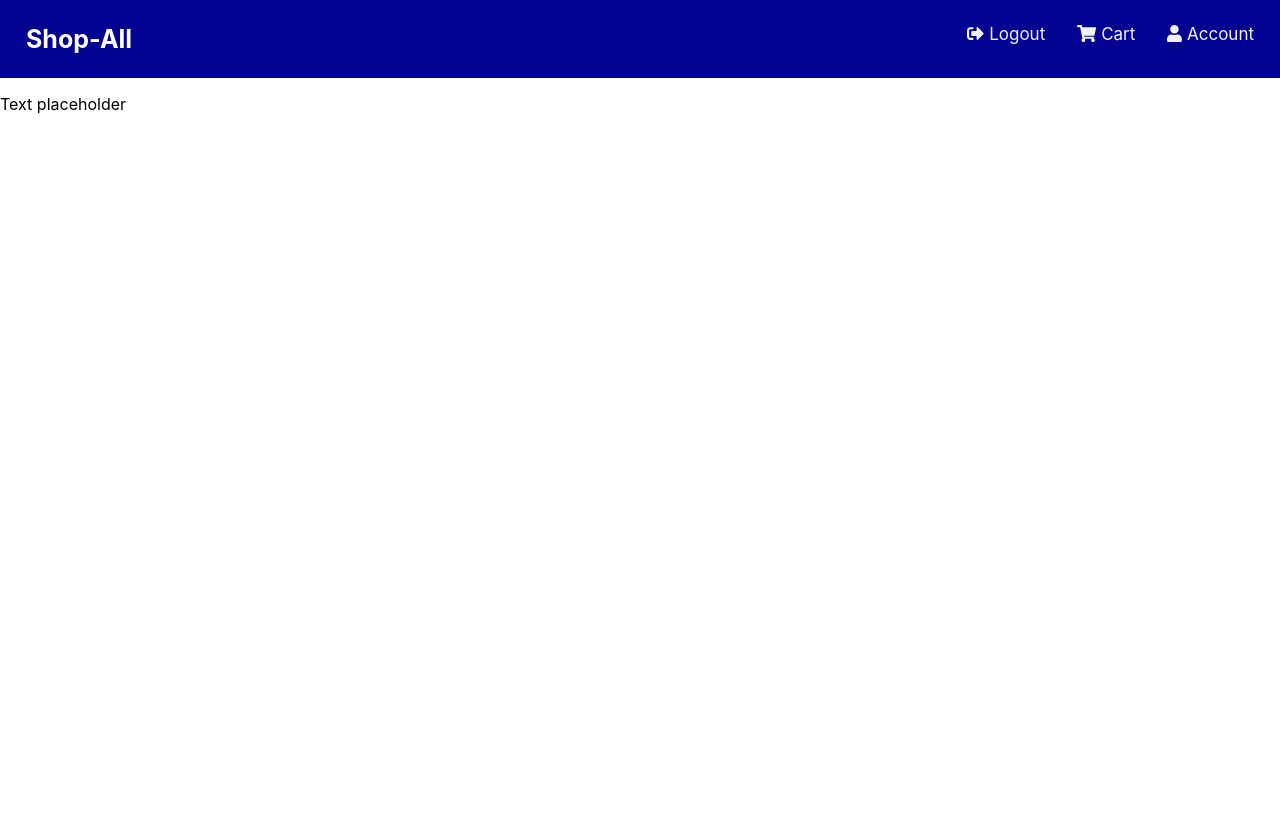
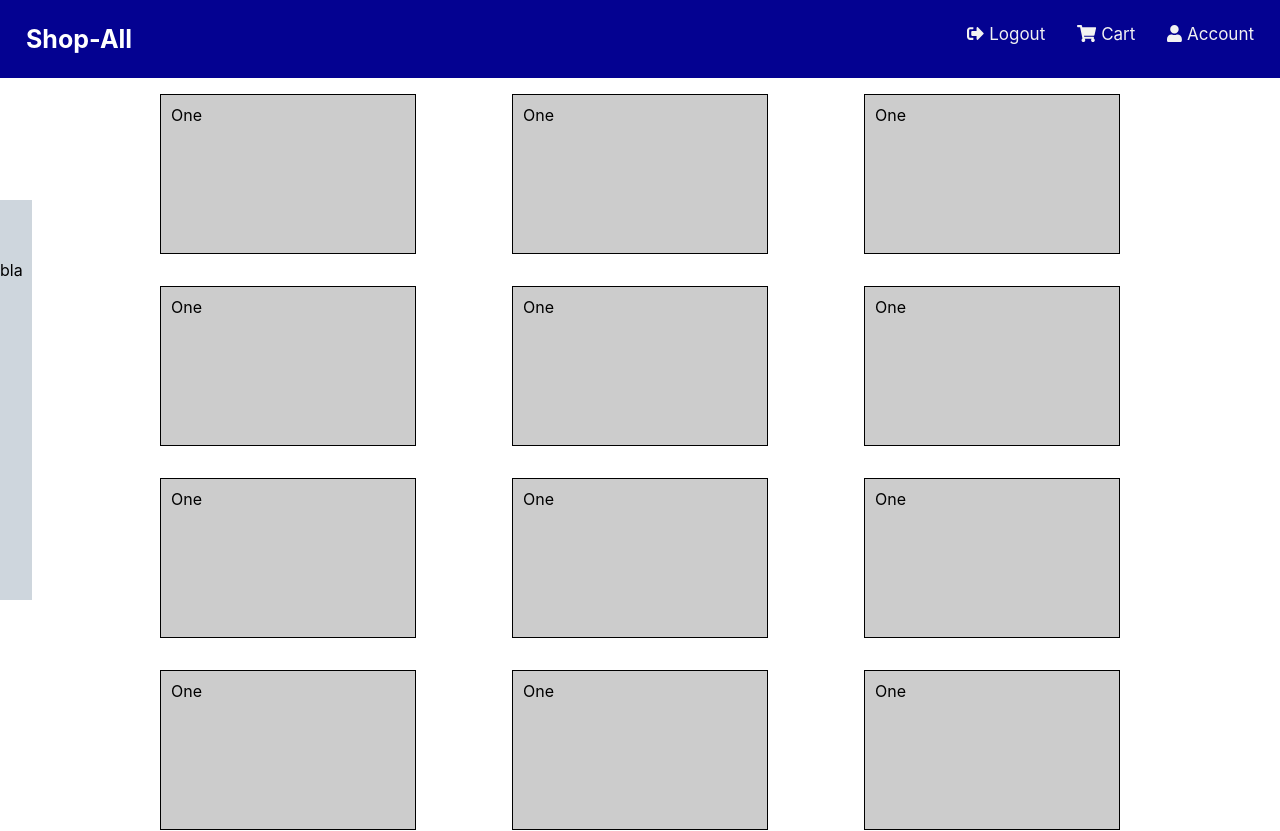
Before and after one commit to butterGit/shop-all, a Next.js app: page / in a window 1280 px wide. Shown: the top 831 px of the page. Before the commit the page ends 800 px from the top, so only its background shows below. Built offline with nearby package versions, Linux system fonts and the light colour scheme.

Commit message:
Basic Layout of home page

```diff
--- a/components/Layout/Layout.js
+++ b/components/Layout/Layout.js
@@ -1,12 +1,14 @@
-import Navbar from "./Navbar/Navbar"
+import Navbar from "./Navbar/Navbar";
+import { Fragment } from "react";
+
 
 const Layout = (props) => {
-    return (
-        <div>
-            <Navbar/>
-           <main>{props.children}</main>
-        </div>
-        )
-}
+  return (
+    <Fragment>
+      <Navbar />
+      <main>{props.children}</main>
+    </Fragment>
+  );
+};
 
 export default Layout;
--- /dev/null
+++ b/components/Products/ProductsList.js
@@ -0,0 +1,39 @@
+import styles from "./ProductsList.module.css";
+import { Fragment } from "react";
+
+const DUMMY_PRODUCTS = [{}];
+
+const ProductsList = () => {
+  return (
+    <Fragment>
+      <div className={styles.sidenav}>bla</div>
+      <div className={styles.wrapper}>
+        <div className={styles["flex-container"]}>
+          <div className={styles["grid-item"]}>One</div>
+          <div className={styles["grid-item"]}>One</div>
+          <div className={styles["grid-item"]}>One</div>
+        </div>
+        <div className={styles["flex-container"]}>
+          <div className={styles["grid-item"]}>One</div>
+          <div className={styles["grid-item"]}>One</div>
+          <div className={styles["grid-item"]}>One</div>
+        </div>
+        <div className={styles["flex-container"]}>
+          <div className={styles["grid-item"]}>One</div>
+          <div className={styles["grid-item"]}>One</div>
+          <div className={styles["grid-item"]}>One</div>
+        </div>
+        <div className={styles["flex-container"]}>
+          <div className={styles["grid-item"]}>One</div>
+          <div className={styles["grid-item"]}>One</div>
+          <div className={styles["grid-item"]}>One</div>
+        </div>
+        <div className={styles["flex-container"]}>
+          <div className={styles["grid-item"]}>One</div>
+        </div>
+      </div>
+    </Fragment>
+  );
+};
+
+export default ProductsList;
--- /dev/null
+++ b/components/Products/ProductsList.module.css
@@ -0,0 +1,54 @@
+.sidenav {
+  height: 50%; /* 100% Full-height */
+  width: 2rem; /* 0 width - change this with JavaScript */
+  position: fixed; /* Stay in place */
+  z-index: 1; /* Stay on top */
+  top: 25%; /* Stay at the top */
+  left: 0;
+  background-color: rgb(206, 214, 221); /* Black*/
+  overflow-x: hidden; /* Disable horizontal scroll */
+  padding-top: 60px; /* Place content 60px from the top */
+  transition: 0.5s; /* 0.5 second transition effect to slide in the sidenav */
+}
+
+.wrapper{
+  width: 80%;
+  margin: auto;
+}
+
+.flex-container{
+  display: flex;
+  flex-direction: row;
+  align-items: center;
+  justify-content: space-between;
+  width: 100%;
+
+}
+
+.grid-item {
+  height: 20vh;
+  flex-basis: auto;
+  width: 25%;
+  position: relative;
+  padding: 10px;
+  box-sizing: border-box;
+  background: #ccc;
+  margin: 1rem 2rem;
+  border: 1px solid #000;
+}
+
+@media(max-width: 1073px) {
+  .grid-item {
+   flex-basis: 33.33%;
+ }
+}
+@media(max-width: 815px) {
+ .grid-item {
+   flex-basis: 50%;
+ }
+}
+@media(max-width: 555px) {
+ .grid-item {
+   flex-basis: 100%;
+ }
+}
--- a/pages/index.js
+++ b/pages/index.js
@@ -1,7 +1,7 @@
-
+import ProductsList from '../components/Products/ProductsList'
 
 export default function Home() {
   return (
-    <p>Text placeholder</p>
+          <ProductsList></ProductsList>
   )
 }
--- a/styles/globals.css
+++ b/styles/globals.css
@@ -4,7 +4,7 @@ body {
   margin: 0;
   font-family: -apple-system, BlinkMacSystemFont, Segoe UI, Roboto, Oxygen,
     Ubuntu, Cantarell, Fira Sans, Droid Sans, Helvetica Neue, sans-serif;
-  overflow: hidden;
+    overflow-x: hidden;
 }
 
 a {
```
Also changed, not shown: components/Products.js (deleted).
